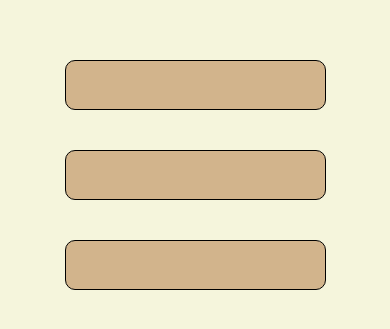
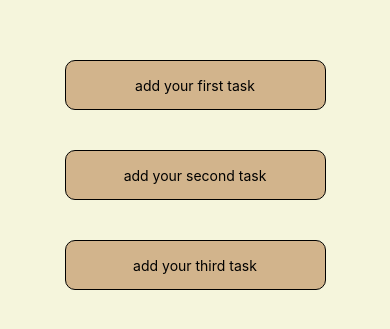
Before and after one commit to wmorian/0400, a React Native app: screen / in a window 390 px wide. Shown: the part 247-576 px from the top of the page. Built offline with nearby package versions, Linux system fonts and the light colour scheme.

Commit message:
change data between siblings

```diff
--- a/App.js
+++ b/App.js
@@ -6,24 +6,35 @@ import TaskInput from './components/TaskInput';
 export default function App() {
 
   const [isAddMode, setIsAddMode] = useState(false);
-  const [task1, setTask1] = useState('');
-  const [task2, setTask2] = useState('');
-  const [task3, setTask3] = useState('');
+  const [activeTaskId, setActiveTaskId] = useState(0);
+  const [task1, setTask1] = useState('add your first task');
+  const [task2, setTask2] = useState('add your second task');
+  const [task3, setTask3] = useState('add your third task');
+
+  const onAddingHandler = (id) => {
+    setActiveTaskId(id);
+    setIsAddMode(true);
+  }
 
   return (
     <View style={styles.screen}>
       <TaskInput visible={isAddMode}
-        onAdd={(id, task) => {
-          if (id == task1) setTask1(task);
-          else if (id == task2) setTask2(task);
-          else if (id == task3) setTask3(task);
+        onAdd={(task) => {
+          if (activeTaskId === 1) setTask1(task);
+          else if (activeTaskId === 2) setTask2(task);
+          else if (activeTaskId === 3) setTask3(task);
+
+          console.log(activeTaskId)
+          console.log('1 ' + task1)
+          console.log('2 ' + task2)
+          console.log('3 ' + task3)
 
           setIsAddMode(false);
         }}
         onCancel={() => setIsAddMode(false)}/>
-      <TaskItem id={1} task={task1} onAdding={() => setIsAddMode(true)}></TaskItem>
-      <TaskItem id={2} task={task2} onAdding={() => setIsAddMode(true)}></TaskItem>
-      <TaskItem id={3} task={task3} onAdding={() => setIsAddMode(true)}></TaskItem>
+      <TaskItem id={1} text={task1} onAdding={onAddingHandler}></TaskItem>
+      <TaskItem id={2} text={task2} onAdding={onAddingHandler}></TaskItem>
+      <TaskItem id={3} text={task3} onAdding={onAddingHandler}></TaskItem>
     </View>
   );
 };
--- a/components/TaskInput.js
+++ b/components/TaskInput.js
@@ -8,8 +8,7 @@ const TaskInput = props => {
     return (
         <Modal
             visible={props.visible}
-            animationType='slide'
-        >
+            animationType='slide'>
             <View style={styles.inputContainer}>
                 <TextInput
                     style={styles.input}
@@ -17,7 +16,7 @@ const TaskInput = props => {
                     onChangeText={(text) => setEnteredTask(text)} />
                 <View styles={styles.buttonContainer}>
                     <Button title='CANCLE' onPress={() => props.onCancel()} />
-                    <Button title='ADD' onPress={() => props.onAdd(props.id, enteredTask)} />
+                    <Button title='ADD' onPress={() => props.onAdd(enteredTask)} />
                 </View>
             </View>
         </Modal>
--- a/components/TaskItem.js
+++ b/components/TaskItem.js
@@ -1,16 +1,15 @@
-import React, { useState } from 'react';
+import React from 'react';
 import { View, Text, TouchableOpacity, StyleSheet } from 'react-native';
 
 const TaskItem = props => {
-    const [taskText, setTaskText] = useState('add new task');
-
+    console.log(props.text)
     return (
         <TouchableOpacity
             style={styles.taskButton}
             activeOpacity={0.8}
             onPress={() => props.onAdding(props.id)}>
             <View style={styles.taskText}>
-                <Text>{props.task}</Text>
+                <Text>{props.text}</Text>
             </View>
         </TouchableOpacity>
     )
```
